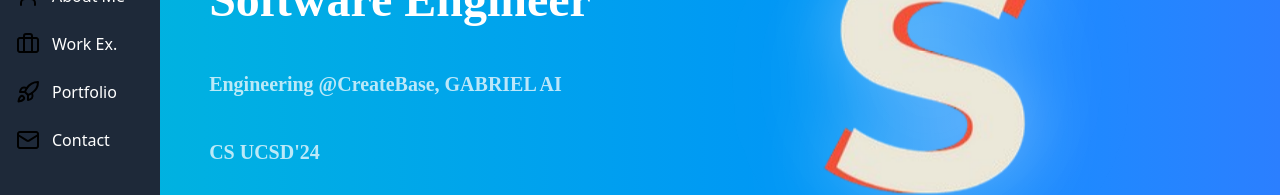
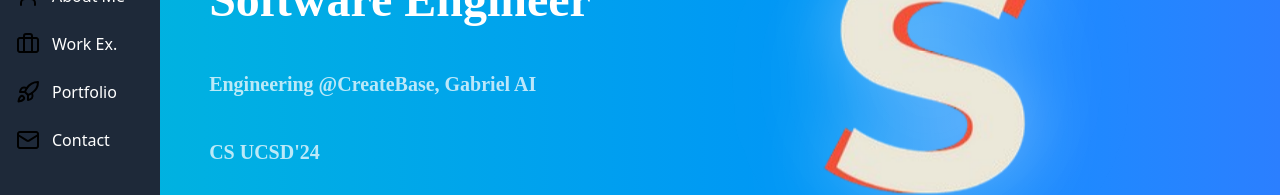
Before and after one commit to sakshamrai101/sak_portfolio, a Next.js app: page /landing in a window 1280 px wide. Shown: the part 312-507 px from the top of the page. Built offline with nearby package versions, Linux system fonts and the light colour scheme; a web font is replaced by a local one.

Commit message:
Some More Changes

```diff
--- a/src/app/landing/page.tsx
+++ b/src/app/landing/page.tsx
@@ -27,7 +27,7 @@ export default function LandingPage() {
                         </div>
 
                         <p className="text-base sm:text-lg md:text-xl font-bold text-white animate-pulse">
-                            Engineering @CreateBase, GABRIEL AI
+                            Engineering @CreateBase, Gabriel AI
                         </p>
                         <p className="text-base sm:text-lg md:text-xl font-bold text-white animate-pulse">
                             CS UCSD&apos;24
```
